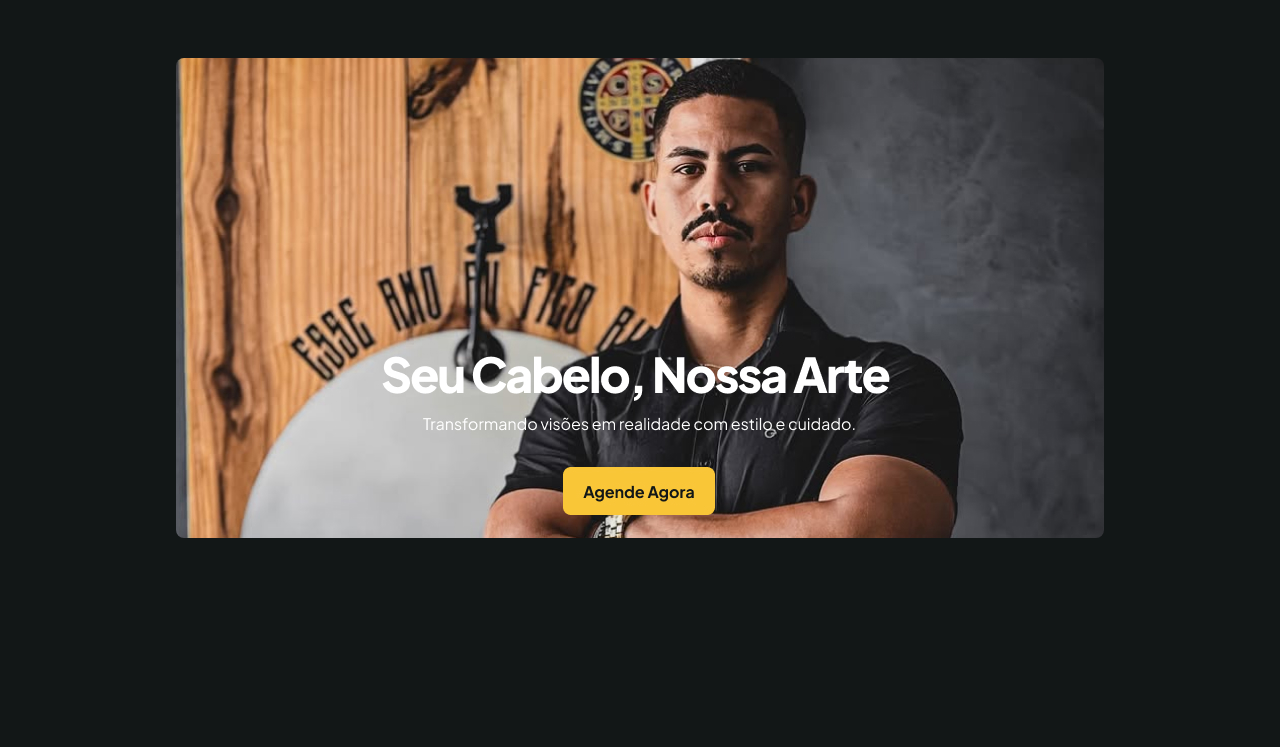
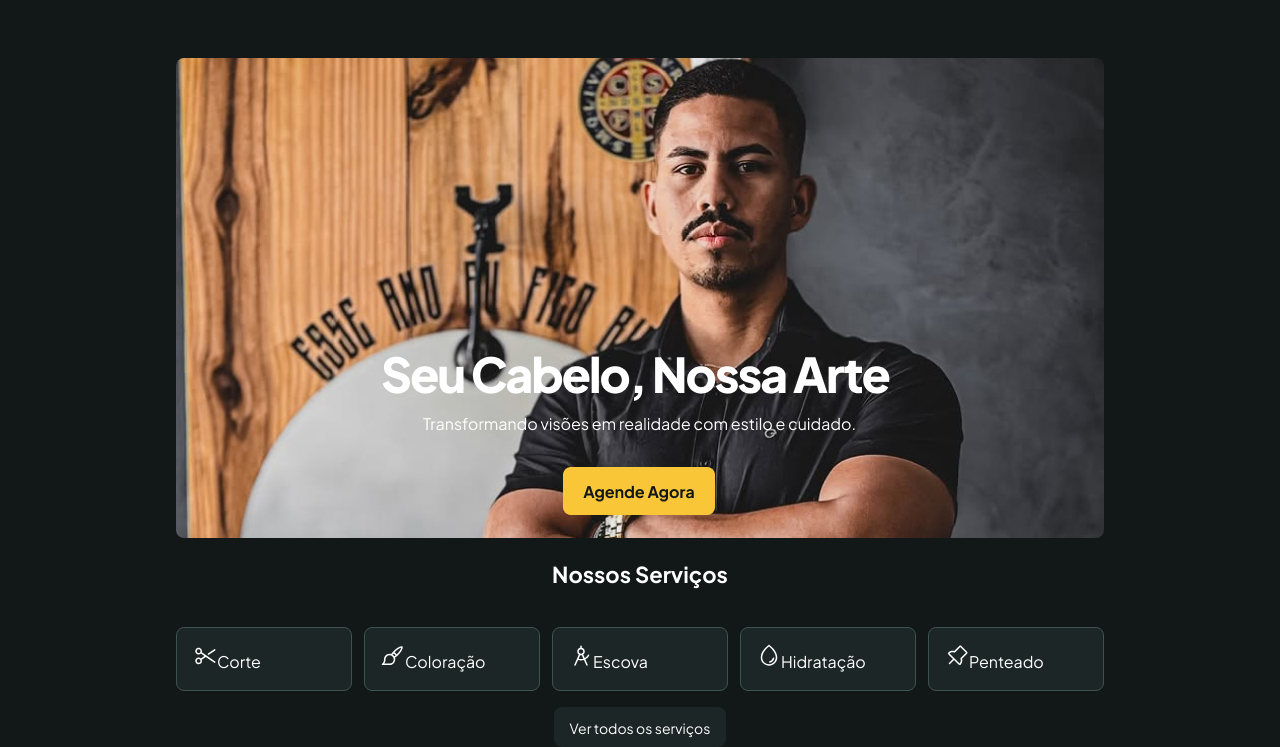
Before and after one commit to linkocarina/Lux-Vily, a plain HTML site: page index.html in a window 1280 px wide. Shown: the part 84-831 px from the top of the page. Before the commit the page ends 800 px from the top, so only its background shows below. Drawn offline with Linux system fonts and the light colour scheme.

Commit message:
Iniciando e finalizando section.

```diff
--- a/index.html
+++ b/index.html
@@ -34,8 +34,16 @@
         <img src="assets/images/MOBILE-IMAGE.jpg" alt="" id="mobile-image">
         <img src="assets/images/DESKTOP-IMAGE.jpg" alt="" id="desktop-image">
     </div>
-    <section>
-
+    <section class="section-services">
+        <h2>Nossos Serviços</h2>
+        <ul id="services">
+            <li><img src="assets/icons/Corte.svg" alt="ícone de tesoura de cortar cabelo.">Corte</li>
+            <li><img src="assets/icons/Coloração.svg" alt="ícone de pincel de pintar cabelo.">Coloração</li>
+            <li><img src="assets/icons/Escova.svg" alt="ícone de Escova de pentear cabelo.">Escova</li>
+            <li><img src="assets/icons/Hidratação.svg" alt="ícone de Hidratação de cabelo.">Hidratação</li>
+            <li><img src="assets/icons/Penteado.svg" alt="ícone de estilização de cabelo.">Penteado</li>
+        </ul>
+        <button>Ver todos os serviços</button>
     </section>
 </body>
 </html>
--- a/styles/global.css
+++ b/styles/global.css
@@ -29,6 +29,9 @@
     --ligh-height: 1.5;
 
     --px-lg: 2.5rem;
+
+    --px-mid: 1.25rem;
+    --py-mid: 1rem;
 }
 
 html, body{
@@ -54,3 +57,7 @@ h1, h2{
         --fs-lg: 3rem;
     }
 }
+
+.text-aling{
+    text-align: center;
+}
--- a/styles/index.css
+++ b/styles/index.css
@@ -1,3 +1,4 @@
 @import url(global.css);
 @import url(header.css);
 @import url(image.css);
+@import url(section.css);
--- /dev/null
+++ b/styles/section.css
@@ -0,0 +1,54 @@
+h2{
+    padding-block: var(--px-mid);
+    padding-inline: var(--py-mid);
+    text-align: center;
+}
+
+#services{
+    list-style: none;
+    display: grid;
+    grid-template-columns: repeat(auto-fill, 12rem);
+    justify-content: center;
+    gap: .75rem;
+    padding: 1rem;
+}
+
+#services > li{
+    background-color: var(--greengray-low);
+    border: 1px solid var(--greengray-light);
+    border-radius: .5rem;
+    padding: 1rem;
+}
+
+button{
+    padding: .59375rem 1rem;
+    background-color: var(--greengray-low);
+    border-radius: .5rem;
+    color: var(--text-color);
+    font-size: .875rem;
+    font-family: var(--ff);
+    border: none;
+    padding-top: .75rem;
+    display: block;
+    margin: 0 auto;
+}
+
+@media (width >= 80em){
+    h2{
+        text-align: unset;
+    }
+    .section-services{
+    display: flex;
+    flex-direction: column;
+    align-items: center;
+}
+
+#services{
+    list-style: none;
+    display: flex;
+}
+
+#services > li{
+    width: 11rem;
+}
+}
```
Also changed, not shown: assets/icons/Coloração.svg (added), assets/icons/Corte.svg (added), assets/icons/Escova.svg (added), assets/icons/Hidratação.svg (added), assets/icons/Penteado.svg (added).
